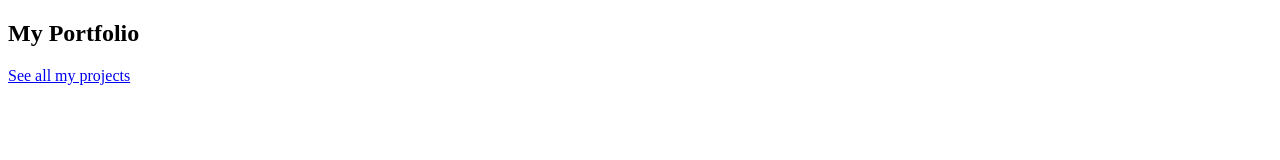
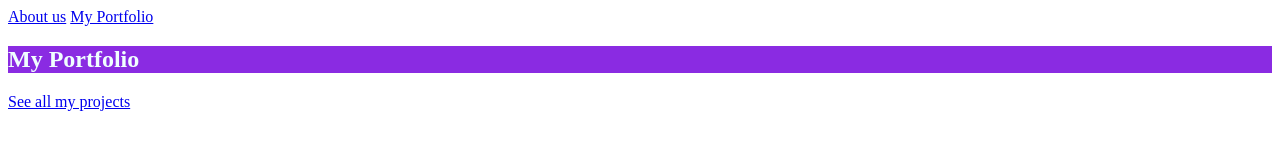
Before and after one commit to Davidkush/Personal-portfolio-page, a plain HTML site: page index.html in a window 1280 px wide. Drawn offline with Linux system fonts and the light colour scheme.

Commit message:
second part from the project

```diff
--- a/index.html
+++ b/index.html
@@ -1,8 +1,17 @@
-<!Doctype html>
-<html>
+<!DOCTYPE html>
+<html lang="en">
 <head>
+    <meta charset="UTF-8">
+    <meta http-equiv="X-UA-Compatible" content="IE=edge">
+    <meta name="viewport" content="width=device-width, initial-scale=1.0">
+    <title>Document</title>
+    <link rel="stylesheet" href="style.css">
 </head>
 <body>
+    <nav id="navbar">
+        <a href="#">About us</a>
+        <a href="https://github.com/pablomoyaseo" id="profile-link" target="_blank">My Portfolio</a>
+    </nav>
     <section id="welcome-section">
         <h1>My Portfolio</h1>
     </section>
@@ -11,5 +20,6 @@
         </div>
         <a href="#">See all my projects</a>
     </section>
+
 </body>
 </html>
--- a/style.css
+++ b/style.css
@@ -0,0 +1,20 @@
+html {
+    font-size: 62.5%;
+    box-sizing: border-box;
+}
+
+*,
+*:before,
+*:after {
+    box-sizing: inherit;
+}
+
+body {
+    font-size: 1.6rem;
+}
+
+#welcome-section {
+    height: auto;
+    background-color: blueviolet;
+    color:azure
+}
```
Lines whose indentation alone changed are shown as unchanged.
